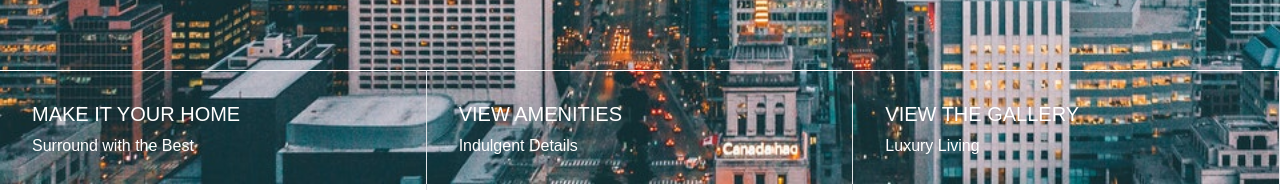
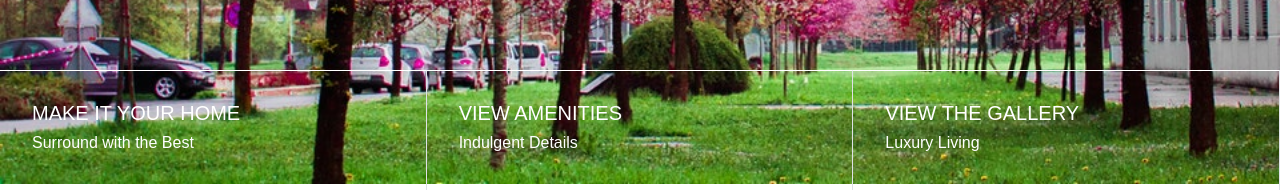
Before and after one commit to sprinzs123/luxury-housing, a React (Create React App) app: page / in a window 1280 px wide. Shown: the part 616-807 px from the top of the page. Built offline with nearby package versions, Linux system fonts and the light colour scheme.

Commit message:
backround color change at on nav in toggle

```diff
--- a/src/components/Carousel.js
+++ b/src/components/Carousel.js
@@ -30,7 +30,7 @@ export default class carousel extends Component {
             slidesToScroll: 1,
             autoplay: true,
             speed: 2000,
-            autoplaySpeed: 30000,
+            autoplaySpeed: 3000,
             cssEase: "linear",
             adaptiveHeight: true
         };
@@ -77,22 +77,22 @@ export default class carousel extends Component {
                 </div>
                 <div className='under-carousel content'>
                     <div className='carousel-footer-parent'>
-                        <div className='carousel-footer border-right'>
+                        <div className='carousel-footer footer-1 border-right'>
                             <div className="under-carousel-text">
                                 <h5>MAKE IT YOUR HOME</h5>
-                                <h>Surround with the Best</h>
+                                <h6>Surround with the Best</h6>
                             </div>
                         </div>
-                        <div className='carousel-footer border-right'>
+                        <div className='carousel-footer footer-2 border-right'>
                             <div className="under-carousel-text">
                                 <h5>VIEW AMENITIES</h5>
-                                <h>Indulgent Details</h>
+                                <h6>Indulgent Details</h6>
                             </div>
                         </div>
-                        <div className='carousel-footer border-right'>
+                        <div className='carousel-footer footer-3 border-right'>
                             <div className="under-carousel-text">
                                 <h5>VIEW THE GALLERY</h5>
-                                <h>Luxury Living</h>
+                                <h6>Luxury Living</h6>
                             </div>
                         </div>
 
--- a/src/components/NavBar.js
+++ b/src/components/NavBar.js
@@ -15,6 +15,7 @@ class ShowNav extends Component {
 		const toggleState = this.state.toggleButton;
 		const notNavBar = document.querySelector(".content");
 		const modal = document.querySelector(".nav-modal");
+		const navbar = document.querySelector('#nav-bar-all');
 
 		if (toggleState === "X") {
 			this.setState({
@@ -23,7 +24,9 @@ class ShowNav extends Component {
 			});
 			notNavBar.style.display = "inline";
 			modal.style.display = "none";
+			navbar.classList.toggle('bg-nav')
 		}
+		// hide everything and show nav modal
 		if (toggleState === "Y") {
 			this.setState({
 				toggleButton: "X",
@@ -31,37 +34,17 @@ class ShowNav extends Component {
 			});
 			notNavBar.style.display = "none";
 			modal.style.display = "inline";
+			navbar.classList.toggle('bg-nav')
 		}
 	};
 
-	// Modal() {
-	// 	return (
-	// 		<div className="nav-modal">
-	// 			<div className="nav-modal-flex">
-	// 				<ul className="modal-text">
-	// 					<li>
-	// 						<Link to="/">Home</Link>
-	// 					</li>
-	// 					<li>
-	// 						<Link to="/amenities">Amenities</Link>
-	// 					</li>
-	// 					<li>
-	// 						<Link to="/gallery">Gallery</Link>
-	// 					</li>
-	// 					<li>
-	// 						<Link to="/contact">Contact</Link>
-	// 					</li>
-	// 				</ul>
-	// 			</div>
-	// 		</div>
-	// 	);
-	// }
 
 	render() {
 		return (
-			<div className="nav-bar-all">
+			<div className="">
 				<nav
 					className="nav-only"
+					id='nav-bar-all'
 					style={{ backgroundImage: `url(${this.props.bannerImg})` }}
 				>
 					<div className="nav-items">
--- a/src/styles/NavBar.css
+++ b/src/styles/NavBar.css
@@ -1,5 +1,4 @@
 nav{
-    /* background-image: url('./imgs/navBanner.jpg'); */
     background-size: cover;
     color: white;
     display: flex;
@@ -13,6 +12,10 @@ nav{
 
 li{
     list-style: none;
+}
+
+.bg-nav{
+    background-color: #2f2e3d;
 }
 
 .nav-items{
@@ -87,7 +90,6 @@ li{
     }
 }
 
-/* modal styles */
 .nav-modal-flex{
     height: 85vh;
     background-color: #2f2e3d;
@@ -96,7 +98,6 @@ li{
     justify-content: center;
     align-items: center;
 }
-
 
 .modal-text > li{
     font-size: 30px;
--- a/src/styles/carousel.css
+++ b/src/styles/carousel.css
@@ -55,6 +55,7 @@
     display: flex;
     align-items: center;
     cursor: pointer;
+    overflow: hidden;
 }
 
 
@@ -67,6 +68,19 @@
 .under-carousel-text{
     padding-left: 2em;
     align-items: center;
+}
+
+.footer-1:hover{
+    background-image: url('../imgs/galery5.jpg');
+}
+
+.footer-2:hover{
+    background-image: url('../imgs/gal4.jpg');
+}
+
+
+.footer-3:hover{
+    background-image: url('../imgs/galery1.jpg');
 }
 
 
```
Also changed, not shown: src/imgs/gal2.jpg (renamed from src/imgs/ga2.jpg), 1 other file (tests, documents, lock files or other folders).
